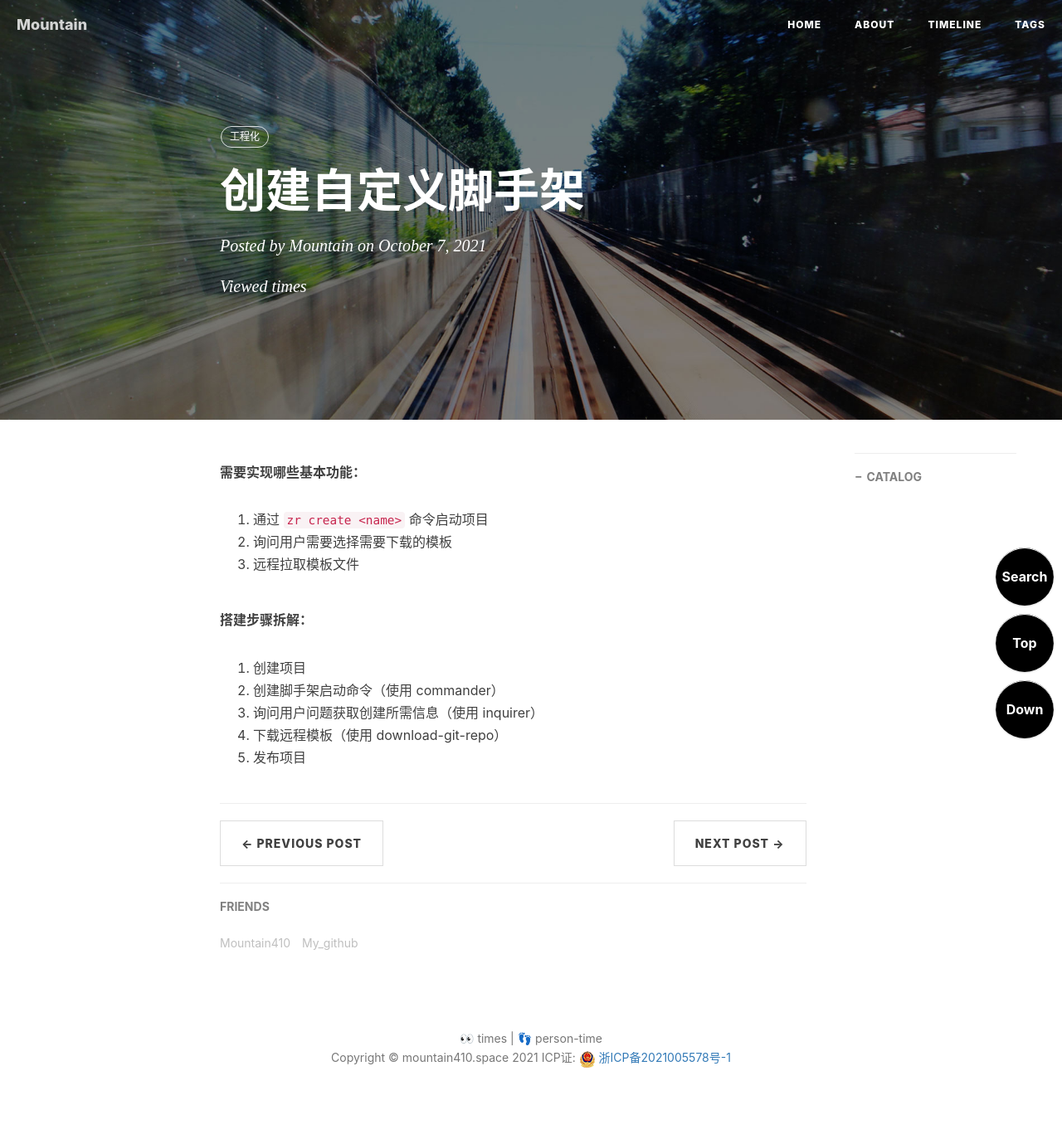
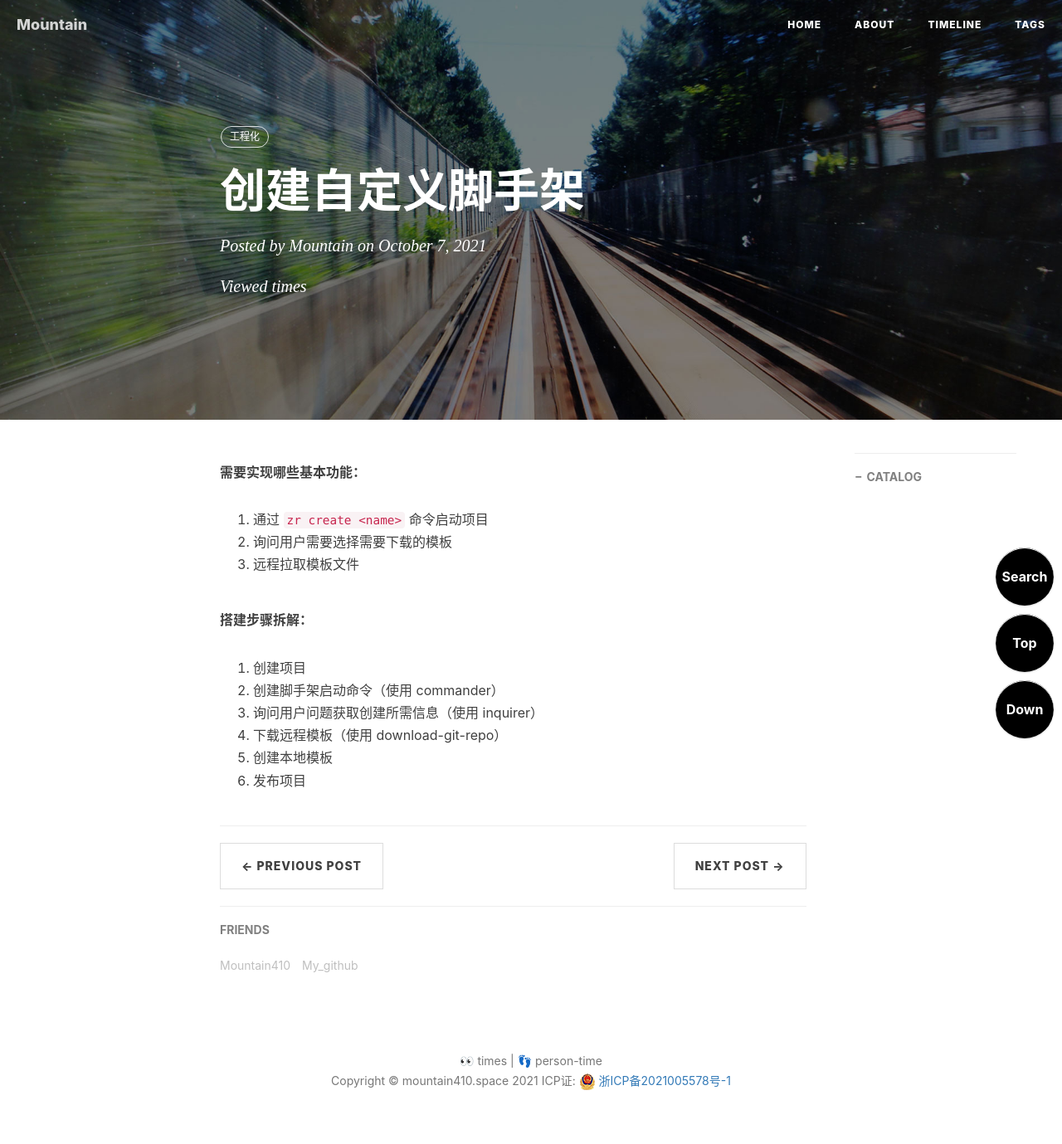
Before and after one commit to mountain410/m-blog, a Jekyll site: the page built from _posts/2021-10-7-创建自定义脚手架.md, in a window 1280 px wide. Shown: the whole page at 83% size. Built offline with Jekyll 4.4.1, drawn with Linux system fonts in a browser that asks for light colours; nearby versions of some CDN libraries; comment, search, counter and statistics services are not loaded; before the commit the page ends 1352 px from its top, so only the background shows below that.

Commit message:
更新自定义脚手架

```diff
--- a/_posts/2021-10-7-创建自定义脚手架.md
+++ b/_posts/2021-10-7-创建自定义脚手架.md
@@ -20,4 +20,5 @@ tags:
 2. 创建脚手架启动命令（使用 commander）
 3. 询问用户问题获取创建所需信息（使用 inquirer）
 4. 下载远程模板（使用 download-git-repo）
-5. 发布项目
+5. 创建本地模板
+6. 发布项目
```
